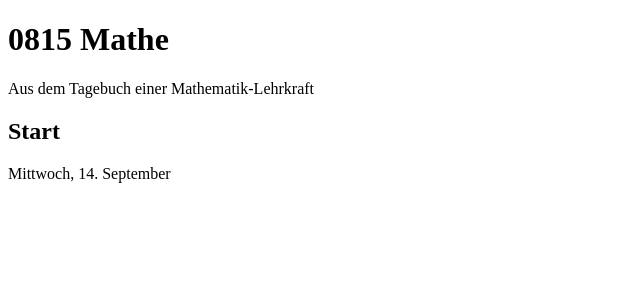
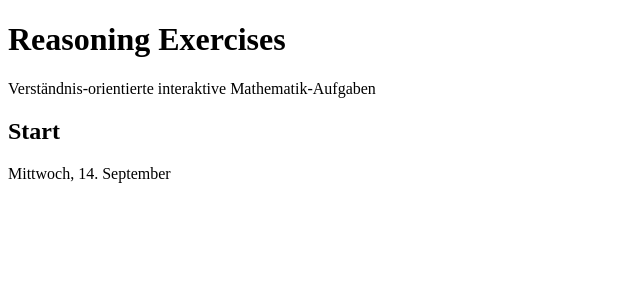
Before and after one commit to Entkenntnis/0815-mathe, a Next.js app: page / in a window 1280 px wide. Shown: the top 300 px of the page, without its empty margins (0-640 px from the left). Built offline with nearby package versions, Linux system fonts and the light colour scheme.

Commit message:
fixes #16

```diff
--- a/src/components/Main.tsx
+++ b/src/components/Main.tsx
@@ -31,13 +31,15 @@ export default function Main() {
   return (
     <>
       <Head>
-        <title>0815 Mathe</title>
+        <title>Reasoning Exercises</title>
       </Head>
       <div>
         <div className="max-w-[580px] mx-auto relative">
-          <h1 className="mt-10 mb-4 text-3xl font-bold mx-3">0815 Mathe</h1>
-          <p className="italic mx-3">
-            Aus dem Tagebuch einer Mathematik-Lehrkraft
+          <h1 className="mt-10 mb-4 text-3xl font-bold mx-3">
+            Reasoning Exercises
+          </h1>
+          <p className="mx-3">
+            Verständnis-orientierte interaktive Mathematik-Aufgaben
           </p>
           {toShow.map((exercise) => (
             <div
```
Also changed, not shown: 2 other files (tests, documents, lock files or other folders).
